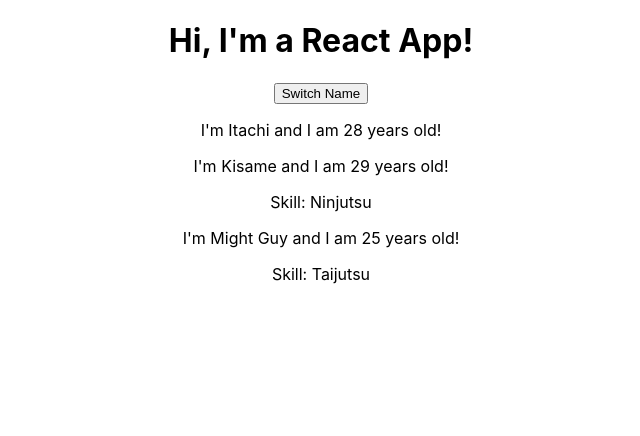
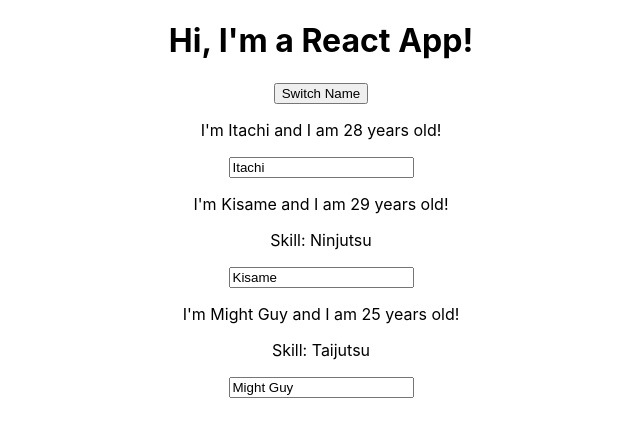
Before and after one commit to hritesh-sonawane/OctoReact, a React (Create React App) app: page / in a window 1280 px wide. Shown: the top 436 px of the page, without its empty margins (319-959 px from the left). Built offline with nearby package versions, Linux system fonts and the light colour scheme.

Commit message:
2 way data binding

```diff
--- a/src/App.js
+++ b/src/App.js
@@ -23,6 +23,16 @@
         { name: 'Might Guy', age: 25 }
       ]
     })
+  };
+
+  nameChangeHandler = (event) => {
+    this.setState({
+      persons: [
+        { name: 'Itachi', age: 23 },
+        { name: 'Kisame', age: 29 },
+        { name: event.target.value, age: 25 }
+      ]
+    })
   }
 
   render() {
@@ -45,6 +55,7 @@
         <Person
           name = { this.state.persons[2].name }
           age = { this.state.persons[2].age }
+          change = { this.nameChangeHandler }
         >
           Skill: Taijutsu
         </Person>
--- a/src/Person/Person.js
+++ b/src/Person/Person.js
@@ -5,6 +5,7 @@
     <div>
       <p onClick={ props.click }>I'm { props.name } and I am { props.age } years old!</p>
       <p>{ props.children }</p>
+      <input type="text" value={ props.name } onChange={ props.change}/>
     </div>
   )
 }
```
